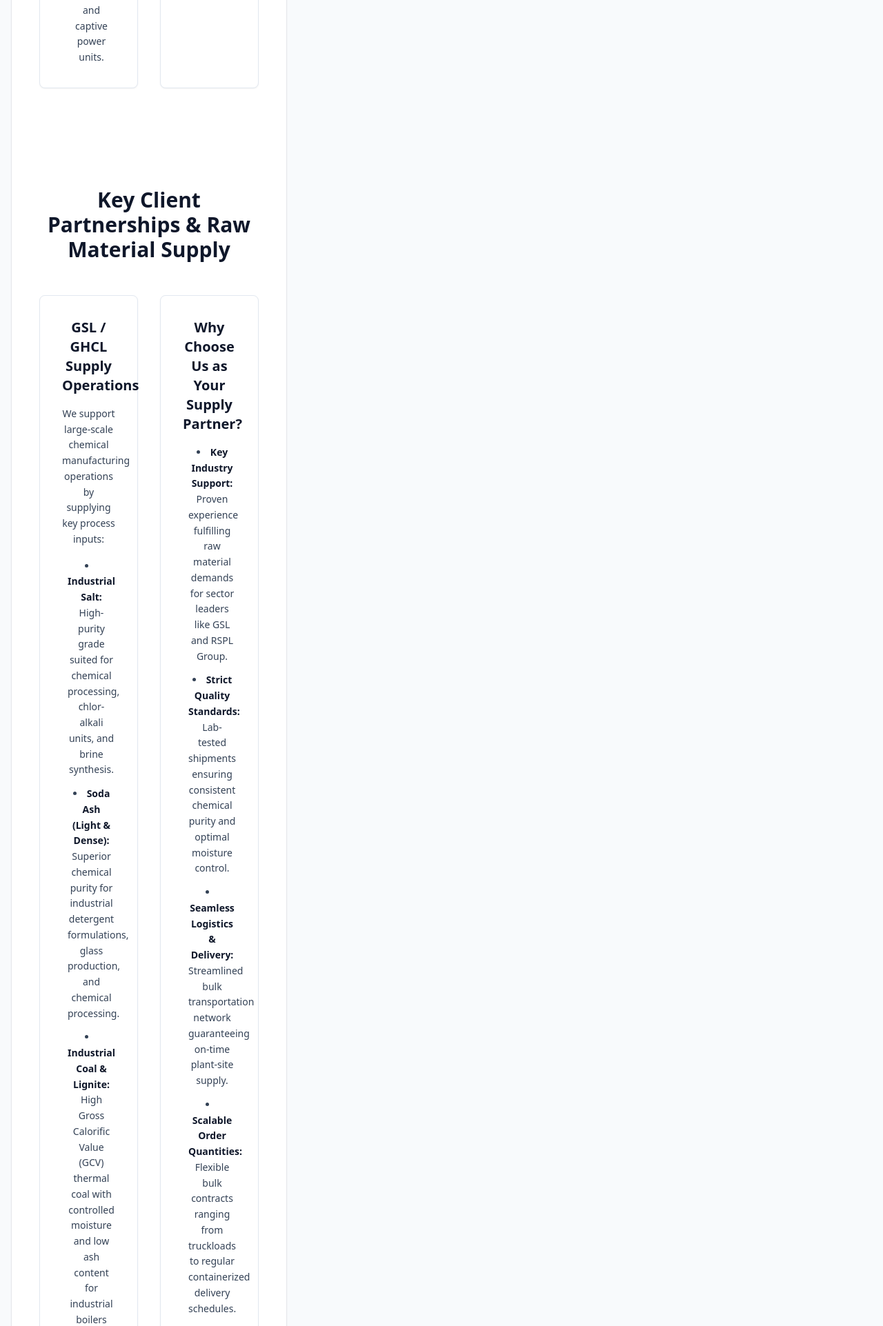
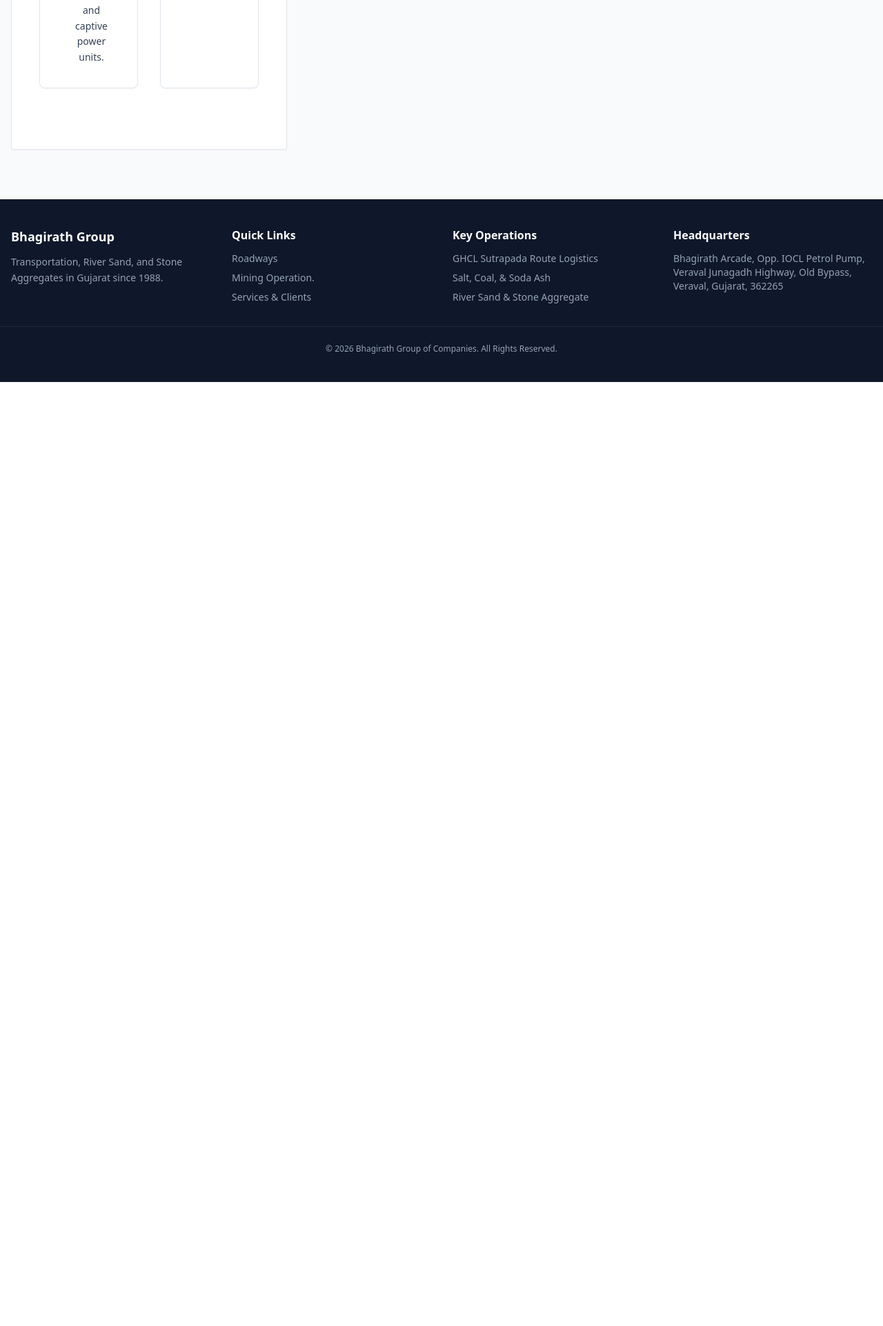
Before and after one commit to Nirav5238/Bhagirath-Group, a Flask app: page /Service-to-client in a window 1280 px wide. Shown: the part 2169-4092 px from the top of the page at 69% size. After the commit the page ends 2723 px from the top, so only its background shows below. Run offline with Flask 3, Linux system fonts and the light colour scheme; some libraries are stand-ins or nearby versions.

Commit message:
remove15

```diff
--- a/templates/Service_to_client.html
+++ b/templates/Service_to_client.html
@@ -11,66 +11,7 @@
 <section class="max-w-7xl mx-auto px-4 py-6 grid md:grid-cols-3 gap-6">
     <div class="bg-white p-6 border rounded shadow-sm text-center">
         <!--<i class="fa-solid fa-car text-4xl text-amber-600 mb-3"></i>-->
-        <div class="space-y-4">
 
-
-  <!-- Main Section Container with Title Centered -->
-<section class="max-w-7xl mx-auto px-4 py-16">
-    <h2 class="text-3xl font-bold text-center text-slate-900 mb-12">Key Client Partnerships & Raw Material Supply</h2>
-
-    <!-- Centered Flex Wrapper for the Two Cards -->
-    <div class="flex flex-wrap justify-center gap-8">
-
-        <!-- Card 1: GSL / GHCL Supply Operations -->
-        <div class="bg-white p-8 border border-slate-200 rounded-lg shadow-sm w-full md:w-[calc(50%-16px)] max-w-xl">
-            <div class="space-y-4">
-                <!-- Section Title -->
-                <h3 class="text-xl font-bold text-slate-900">GSL / GHCL Supply Operations</h3>
-
-                <!-- Description Paragraph -->
-                <p class="text-slate-700 text-sm leading-relaxed">We support large-scale chemical manufacturing operations by supplying key process inputs:</p>
-
-                <!-- List Items -->
-                <ul class="list-disc list-inside space-y-3 text-slate-700 text-sm leading-relaxed pl-2">
-                    <li>
-                        <strong class="text-slate-900">Industrial Salt:</strong> High-purity grade suited for chemical processing, chlor-alkali units, and brine synthesis.
-                    </li>
-                    <li>
-                        <strong class="text-slate-900">Soda Ash (Light & Dense):</strong> Superior chemical purity for industrial detergent formulations, glass production, and chemical processing.
-                    </li>
-                    <li>
-                        <strong class="text-slate-900">Industrial Coal & Lignite:</strong> High Gross Calorific Value (GCV) thermal coal with controlled moisture and low ash content for industrial boilers and captive power units.
-                    </li>
-                </ul>
-            </div>
-        </div>
-
-        <!-- Card 2: Why Choose Us as Your Supply Partner? -->
-        <div class="bg-white p-8 border border-slate-200 rounded-lg shadow-sm w-full md:w-[calc(50%-16px)] max-w-xl">
-            <div class="space-y-4">
-                <!-- Section Title -->
-                <h3 class="text-xl font-bold text-slate-900">Why Choose Us as Your Supply Partner?</h3>
-
-                <!-- List Items -->
-                <ul class="list-disc list-inside space-y-3 text-slate-700 text-sm leading-relaxed pl-2">
-                    <li>
-                        <strong class="text-slate-900">Key Industry Support:</strong> Proven experience fulfilling raw material demands for sector leaders like GSL and RSPL Group.
-                    </li>
-                    <li>
-                        <strong class="text-slate-900">Strict Quality Standards:</strong> Lab-tested shipments ensuring consistent chemical purity and optimal moisture control.
-                    </li>
-                    <li>
-                        <strong class="text-slate-900">Seamless Logistics & Delivery:</strong> Streamlined bulk transportation network guaranteeing on-time plant-site supply.
-                    </li>
-                    <li>
-                        <strong class="text-slate-900">Scalable Order Quantities:</strong> Flexible bulk contracts ranging from truckloads to regular containerized delivery schedules.
-                    </li>
-                </ul>
-            </div>
-        </div>
-
-    </div>
-</section>
 
 
 <!-- Full Width Container Centered on the Page -->
```
